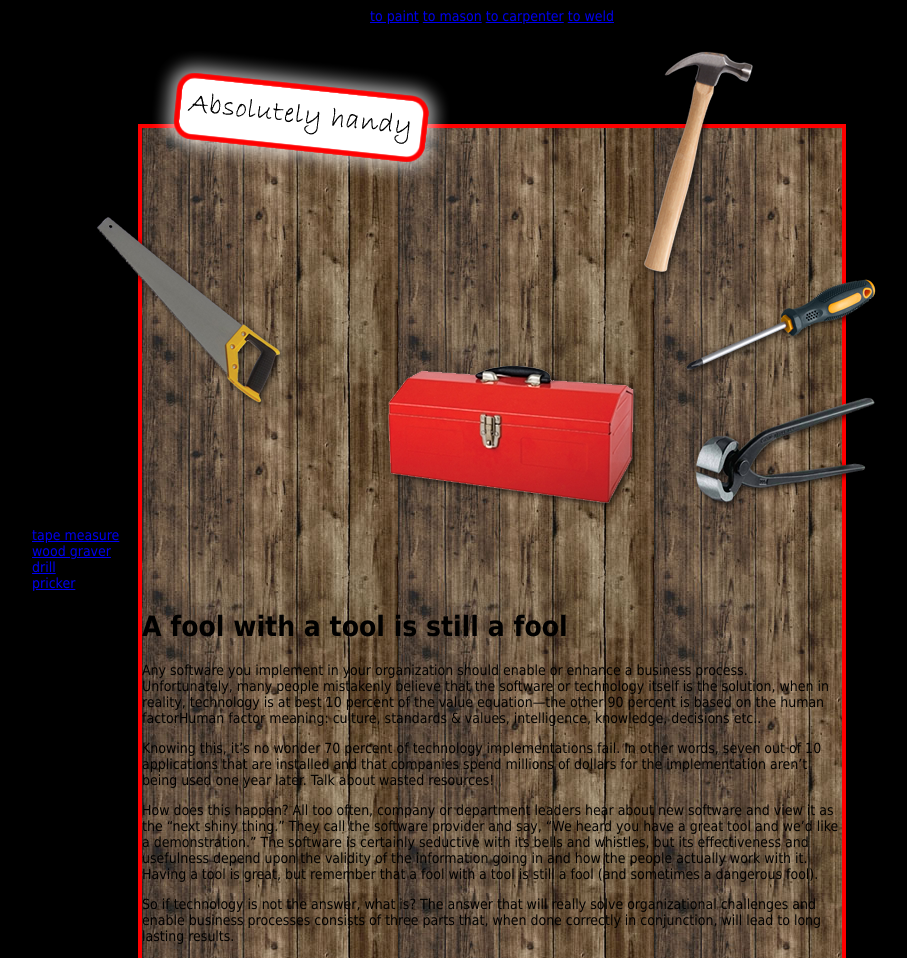
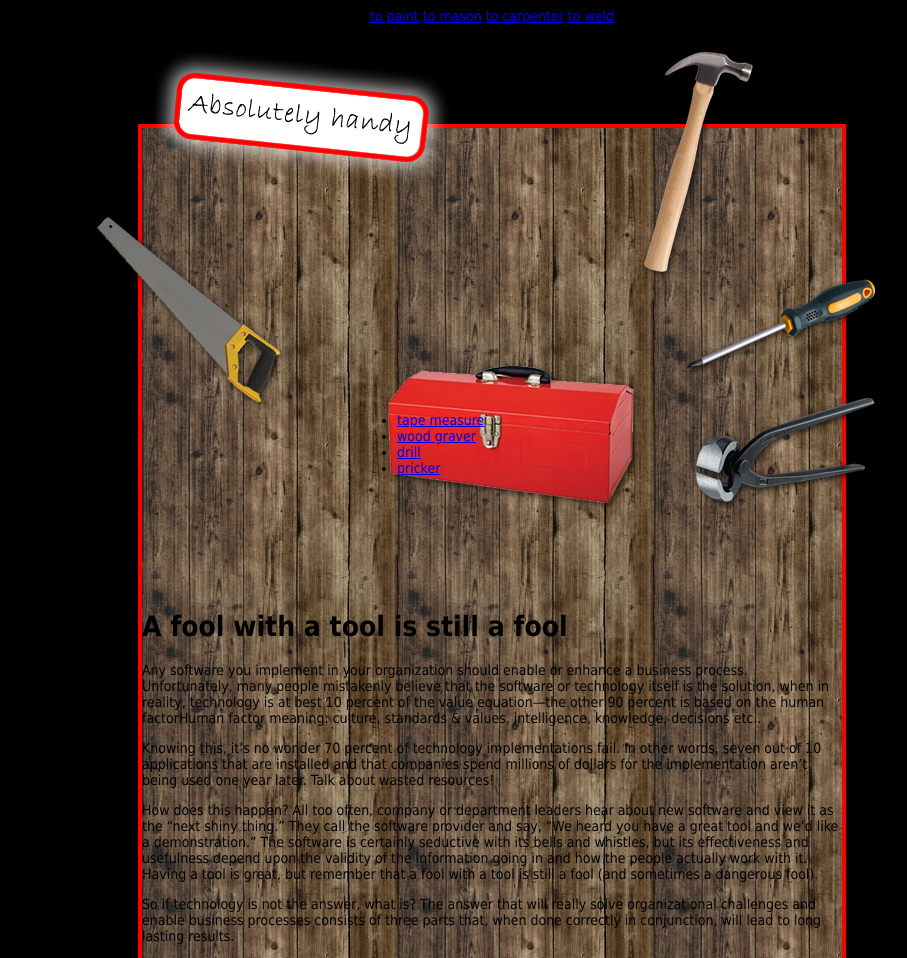
Before and after one commit to RemcoKroonen/-handy, a plain HTML site: page Index.html in a window 1280 px wide. Shown: the top 958 px of the page, without its empty margins (148-1055 px from the left). Drawn offline with Linux system fonts and the light colour scheme.

Commit message:
menu goedgezet alpha version

```diff
--- a/handy.css
+++ b/handy.css
@@ -40,3 +40,8 @@ body {
 	position: relative;
 	left: -150px;
 }
+ul {
+	position: relative;
+	top: -115px;
+	left: 365px;
+}
```
